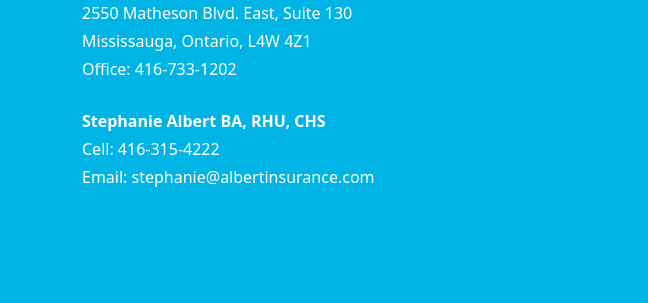
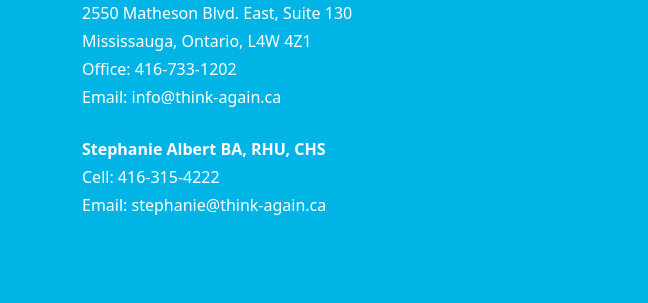
Before and after one commit to albert-insurance/think-again, a plain HTML site: page index.html in a window 1280 px wide. Shown: the part 2940-3243 px from the top of the page, 0-648 px from the left. Drawn offline with Linux system fonts and the light colour scheme; grey boxes are pictures that could not be loaded.

Commit message:
update email address

```diff
--- a/index.html
+++ b/index.html
@@ -140,10 +140,11 @@
                 <p>2550 Matheson Blvd. East, Suite 130</p>
                 <p>Mississauga, Ontario, L4W 4Z1</p>
                 <p>Office: 416-733-1202</p>
+                <p>Email: <a href="mailto:info@think-again.ca" style="text-decoration: none; color: white;">info@think-again.ca</a></p>
                 <br>
                 <p><strong>Stephanie Albert BA, RHU, CHS</strong></p>
                 <p>Cell: 416-315-4222</p>
-                <p>Email: <a href="mailto:stephanie@albertinsurance.com" style="text-decoration: none; color: white;">stephanie@albertinsurance.com</a></p>
+                <p>Email: <a href="mailto:stephanie@think-again.ca" style="text-decoration: none; color: white;">stephanie@think-again.ca</a></p>
                 <br>
             </div>
             <div class="col-md-6">
```
